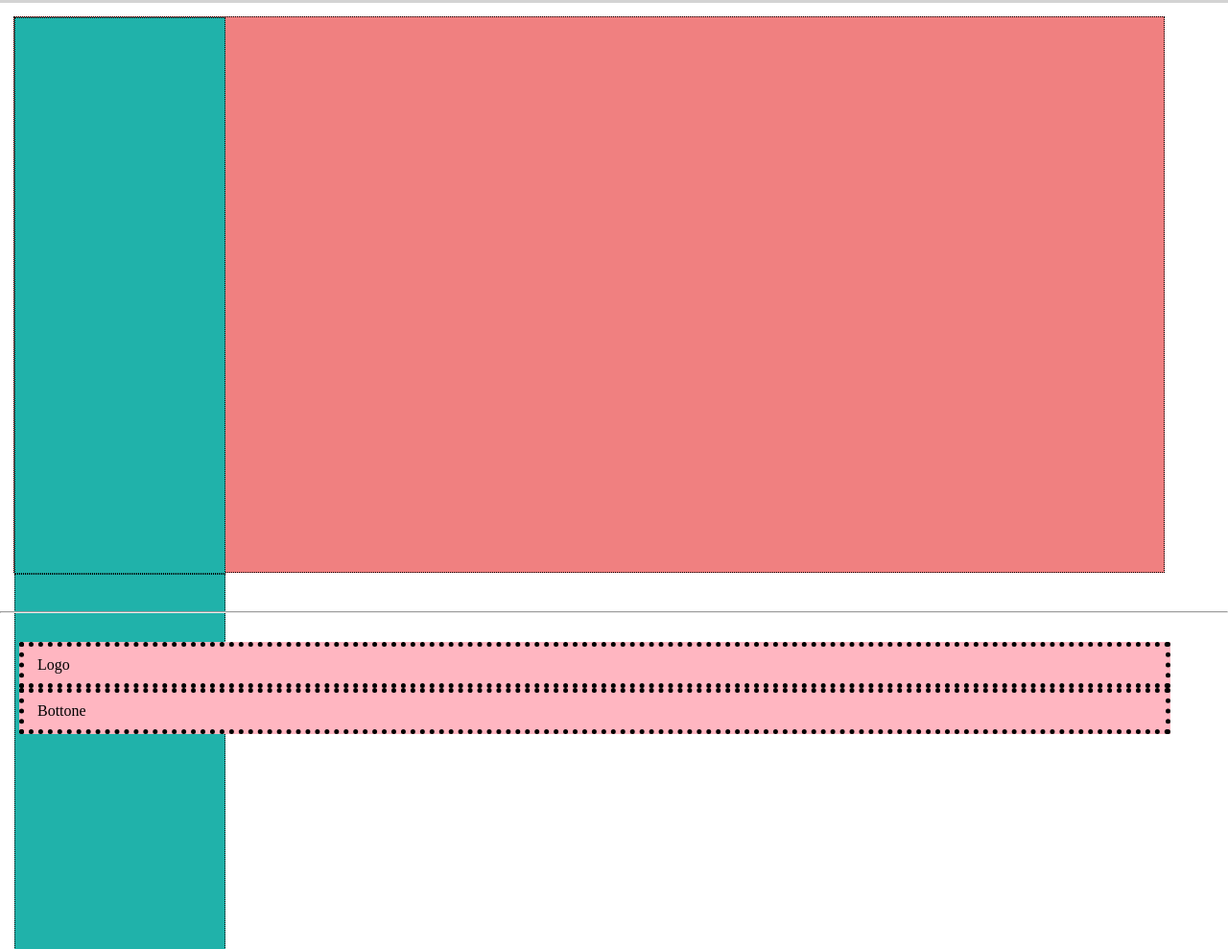
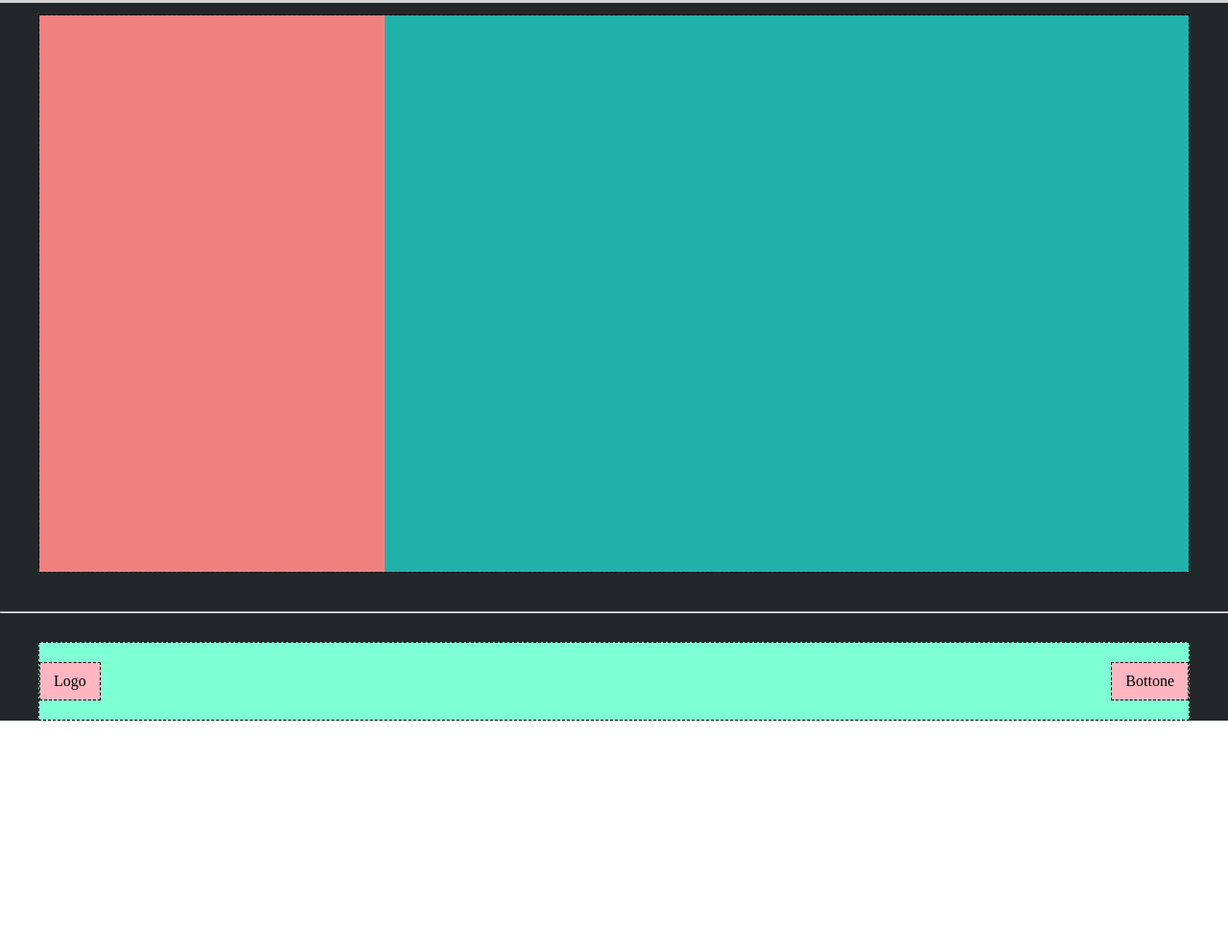
Before and after one commit to AlbertoArrighetti/htmlcss-struttura-discord, a plain HTML site: page index.html in a window 1280 px wide. Shown: the part 3291-4280 px from the top of the page at 96% size. After the commit the page ends 4042 px from the top, so only its background shows below. Drawn offline with Linux system fonts and the light colour scheme.

Commit message:
fix: footer + css rules (completo)

```diff
--- a/css/style.css
+++ b/css/style.css
@@ -107,60 +107,47 @@ nav .login{
 }
 
 
+/* footer */
 
-
-
+.bg-black{
+    background-color: #23272a;
+}
+footer{
+    padding-top: 12px;
+}
 
 /* info */
 
-footer .footer-container{
-    align-items: center;
-    justify-content: center;
-
-    padding: 14px;
-    padding-bottom: 40px;
+#footer-top{
+    margin-bottom: 40px;
 }
-footer section .info-container{
+footer .footer-link{
+    background-color: #f08080;
     height: 580px;
-    width: 1200px;
-    border: 1px dotted black;
+    width: 360px;
+    /* test */
+}
+footer .footer-info{
+    background-color: #20b2aa;
     /* test */
 
-    justify-content: flex-end;
+    flex-grow: 1;
+}
 
-    background-color: #f08080;
-}
-footer section .info-container .info{
-    height: 580px;
-    width: 220px;
-    border: 1px dotted black;
+/* logo e button */
+
+#footer-bottom{
+    background-color: #7fffd4;
     /* test */
 
-    background-color: #20b2aa ;
-}
-
-/* button */
-
-footer .button-bar{
-    align-items: flex-end;
-    justify-content: center;
-
-    padding-top: 30px;
-}
-footer .button-bar .button-container{
-    width: 1200px;
-    height: 80px;
-    /* test */
-
-    align-items: center;
     justify-content: space-between;
 
-    background-color: #7fffd4;
+    margin-top: 30px;
+    padding: 20px 0px;
 }
-footer .button-bar .button-container .footer-item{
-    border: 5px dotted black;
-    /* test */
+#footer-bottom > *{
+    background-color: #ffb6c1;
+    border: 1px dashed black;
+
     padding: 10px 14px;
-
-    background-color: #ffb6c1;
 }
--- a/index.html
+++ b/index.html
@@ -34,9 +34,6 @@
         </div>
     </header>
 
-
-
-
     <main>
         <!-- 3 section con img e descrizione -->
         <section>
@@ -68,28 +65,24 @@
         </section>
     </main>
 
+    <footer class="bg-black">
+        <!-- info -->
+            <div id="footer-top" class="container flex">
+                <div class="footer-link"></div>
+                <div class="footer-info"></div>
+                <div class="footer-info"></div>
+                <div class="footer-info"></div>
+                <div class="footer-info"></div>
+            </div>
 
+        <hr>
 
+        <!-- logo e button -->
+            <div id="footer-bottom" class="container flex">
+                <div class="logo">Logo</div>
+                <div class="button">Bottone</div>
+            </div>
+    </footer>
 
-    <footer class="bg-footer">
-        <!-- info -->
-        <section class="flex-rule footer-container">
-            <div class="flex-rule info-container">
-                <div class="info"></div>
-                <div class="info"></div>
-                <div class="info"></div>
-                <div class="info"></div>
-            </div>
-        </section>
-        <hr>
-        <!-- logo e button -->
-        <section class="flex-rule button-bar">
-            <div class="flex-rule button-container">
-                <div class="footer-item">Logo</div>
-                <div class="footer-item">Bottone</div>
-            </div>
-        </section>
-
-    </footer>
 </body>
 </html>
```
